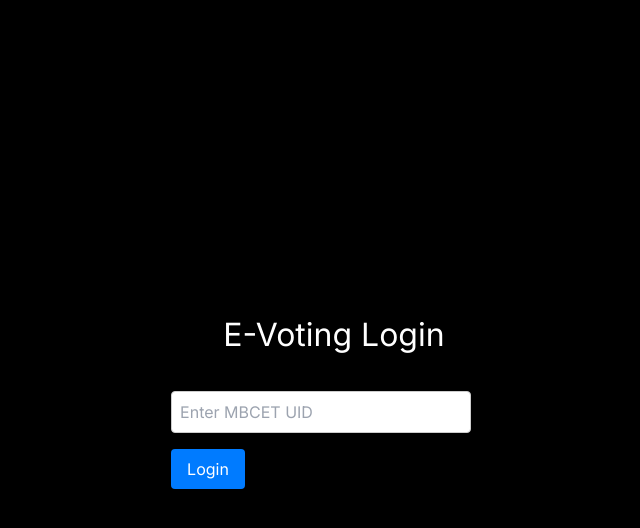
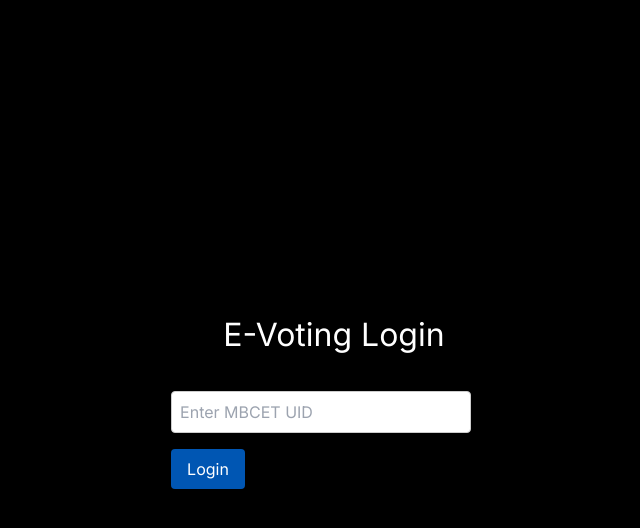
Before and after one commit to TheGhossst/E-voting-app, a Next.js app in the folder my-evoting-app/: page / in a window 1280 px wide. In both pictures the pointer is over the button "Login". Shown: the top 528 px of the page, without its empty margins (306-946 px from the left). Built offline with nearby package versions, Linux system fonts and the light colour scheme.

Commit message:
button-hover style

```diff
--- a/my-evoting-app/styles/Login.module.css
+++ b/my-evoting-app/styles/Login.module.css
@@ -32,3 +32,7 @@
     cursor: pointer;
     transition: background-color 0.3s;
 }
+
+.button:hover {
+    background-color: #0056b3;
+}
```
